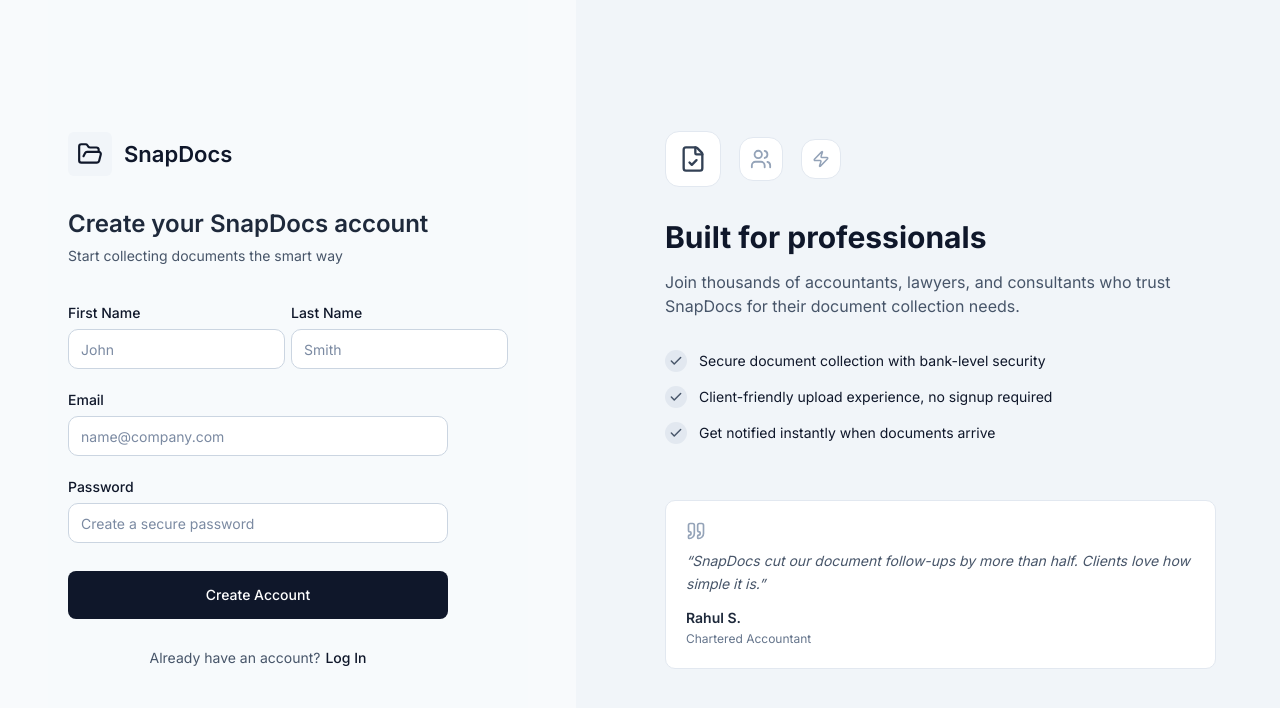
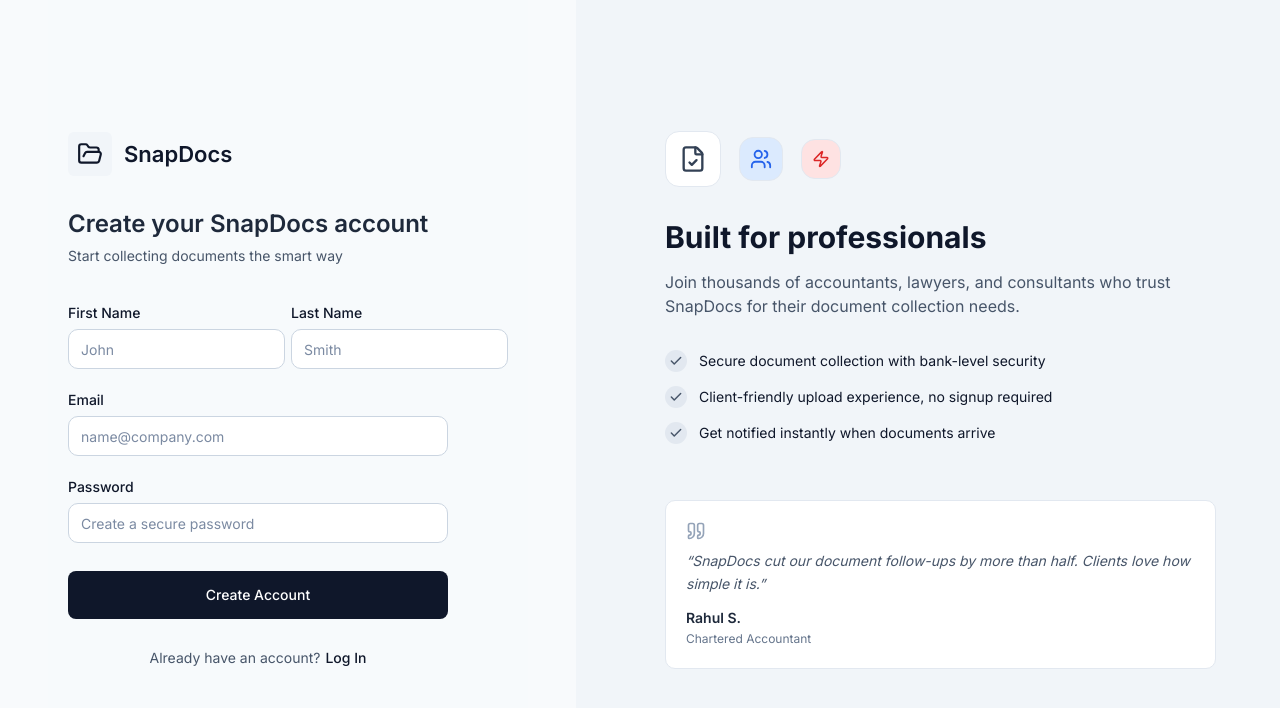
Before and after one commit to bhaskar-pi/snapdocs, a Next.js app in the folder frontend/: page /signup in a window 1280 px wide. Shown: the top 708 px of the page. Built offline with nearby package versions, Linux system fonts and the light colour scheme; no server answers.

Commit message:
updated variant

```diff
--- a/frontend/src/components/auth/auth-info-panel/content.ts
+++ b/frontend/src/components/auth/auth-info-panel/content.ts
@@ -37,8 +37,8 @@ export const AUTH_INFO_CONTENT: Record<AuthInfoContent["type"], AuthInfoContent>
     type: "signup",
     badges: [
       { icon: FileCheck, variant: "neutral" },
-      { icon: Users, variant: "neutralL" },
-      { icon: Zap, variant: "neutralL" },
+      { icon: Users, variant: "info" },
+      { icon: Zap, variant: "error" },
     ],
     title: "Built for professionals",
     subtitle:
```
